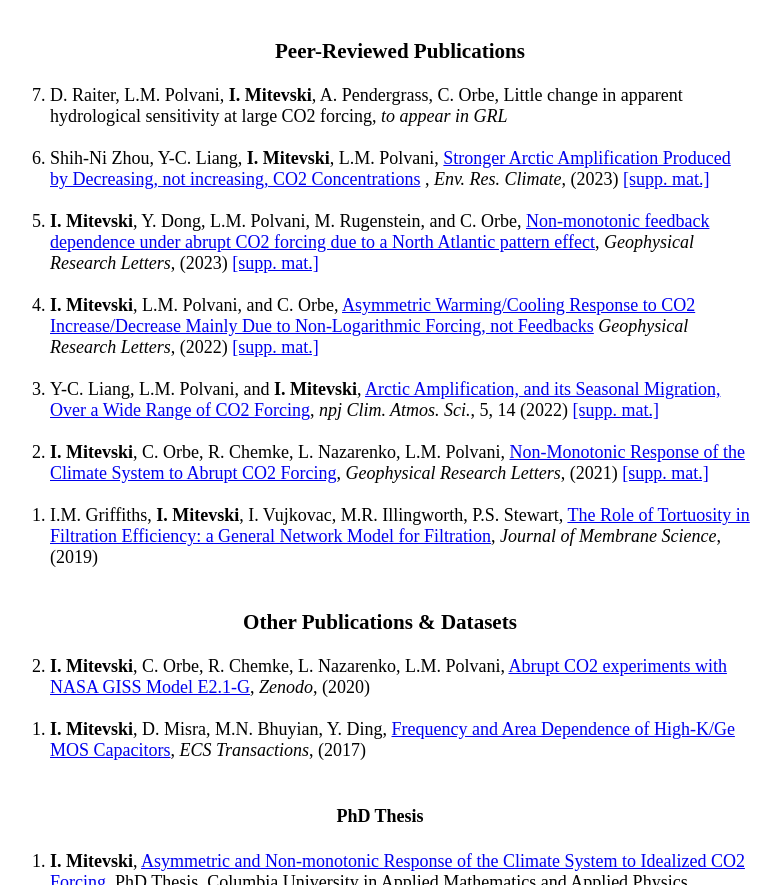
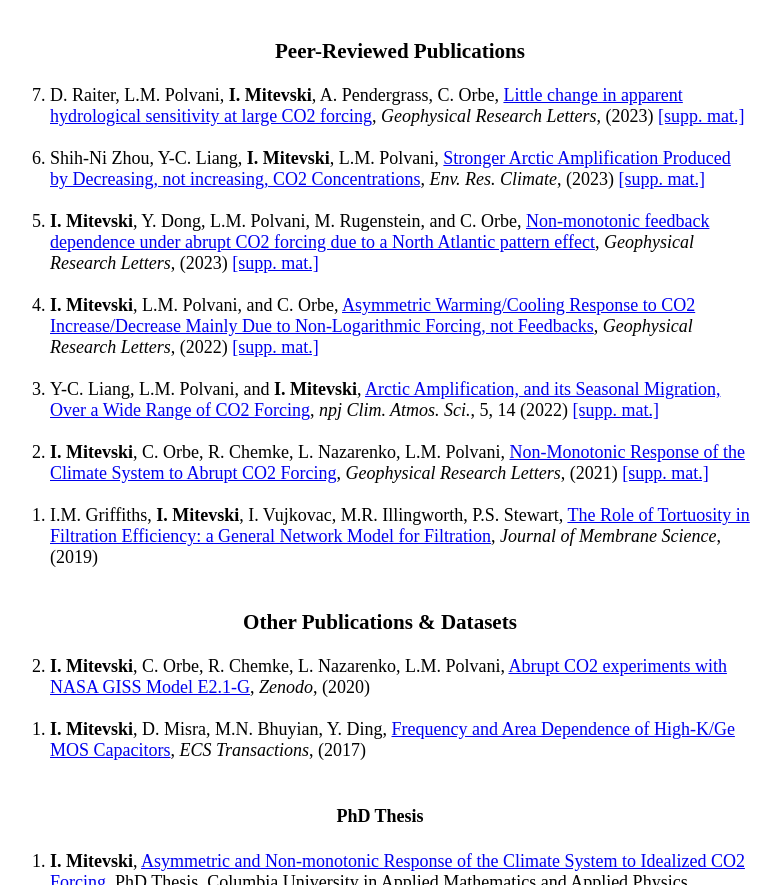
Before and after one commit to imitevski/imitevski.github.io, a plain HTML site: page index.html in a window 1280 px wide. Shown: the part 958-1843 px from the top of the page, without its empty margins (260-1041 px from the left). Drawn offline with Linux system fonts and the light colour scheme.

Commit message:
added raiter et al. 2023

```diff
--- a/index.html
+++ b/index.html
@@ -64,14 +64,15 @@ warming and biased emergent constraints on climate sensitivity</a></li>
 <ul style="list-style-type:disc; width: 700px; text-align:left;">
 -->
 
-<li> D. Raiter, L.M. Polvani, <b>I. Mitevski</b>, A. Pendergrass, C. Orbe,
-Little change in apparent hydrological sensitivity at large CO2 forcing, <i>to
-appear in GRL</i></li>
+<li> D. Raiter, L.M. Polvani, <b>I. Mitevski</b>, A. Pendergrass, C. Orbe, <a
+href="im/raiter+etal-grl-2023.pdf"> Little change in apparent hydrological
+sensitivity at large CO2 forcing</a>, <i>Geophysical Research
+Letters</i>, (2023) <a href="im/raiter+etal-grl-2023-si.pdf">[supp. mat.]</a> </li>
 <br>
 
 <li> Shih-Ni Zhou, Y-C. Liang, <b>I. Mitevski</b>, L.M. Polvani, <a
 href="im/zhou+etal-erc-2023.pdf">Stronger Arctic Amplification Produced by
-Decreasing, not increasing, CO2 Concentrations</a> , <i>Env. Res. Climate</i>,
+Decreasing, not increasing, CO2 Concentrations</a>, <i>Env. Res. Climate</i>,
 (2023) <a href="im/zhou+etal-erc-2023-si.pdf">[supp. mat.]</a></li>
 <br>
 
@@ -85,7 +86,7 @@ Research Letters</i>, (2023) <a href="im/mitevski+etal-GRL-2023-SI.pdf">[supp. m
 <li> <b>I. Mitevski</b>, L.M. Polvani, and C. Orbe, <a
 href="im/mitevski+etal-GRL-2022.pdf">Asymmetric
 Warming/Cooling Response to CO2 Increase/Decrease Mainly Due to Non-Logarithmic
-Forcing, not Feedbacks</a> <i>Geophysical Research Letters</i>, (2022)
+Forcing, not Feedbacks</a>, <i>Geophysical Research Letters</i>, (2022)
 <a href="im/mitevski+etal-GRL-2022-SI.pdf">[supp. mat.]</a></li>
 <br>
 
```
Also changed, not shown: 3 other files.
